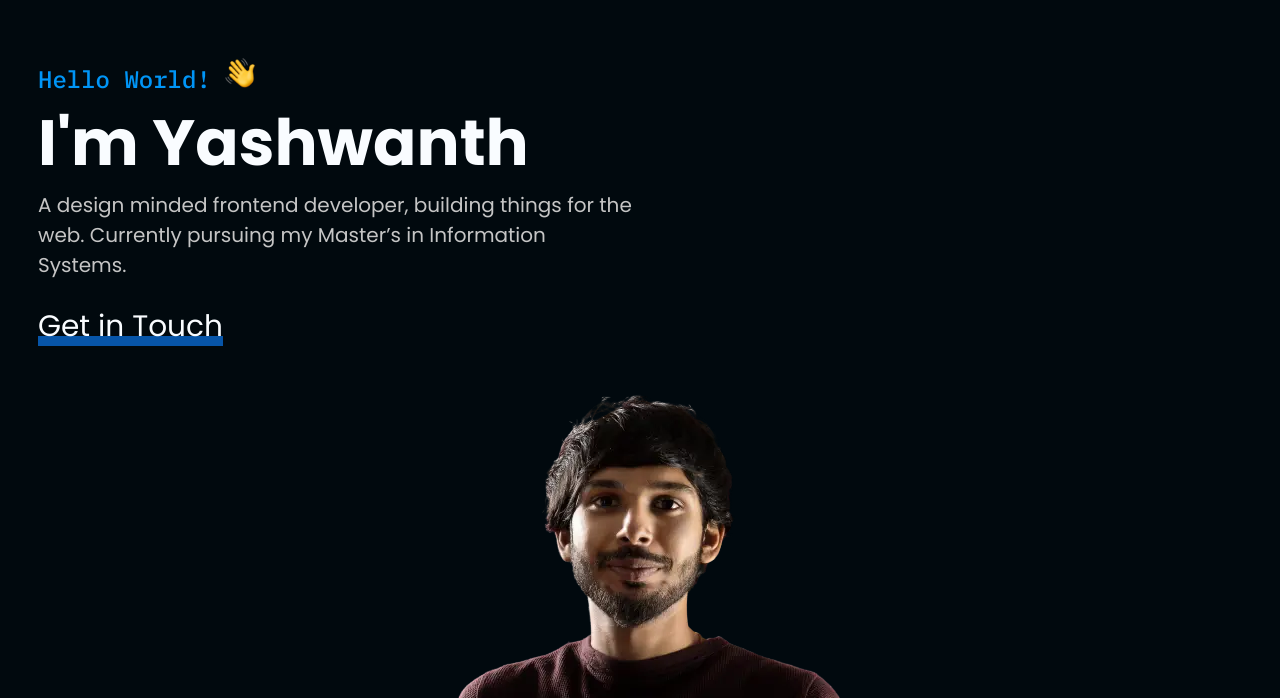
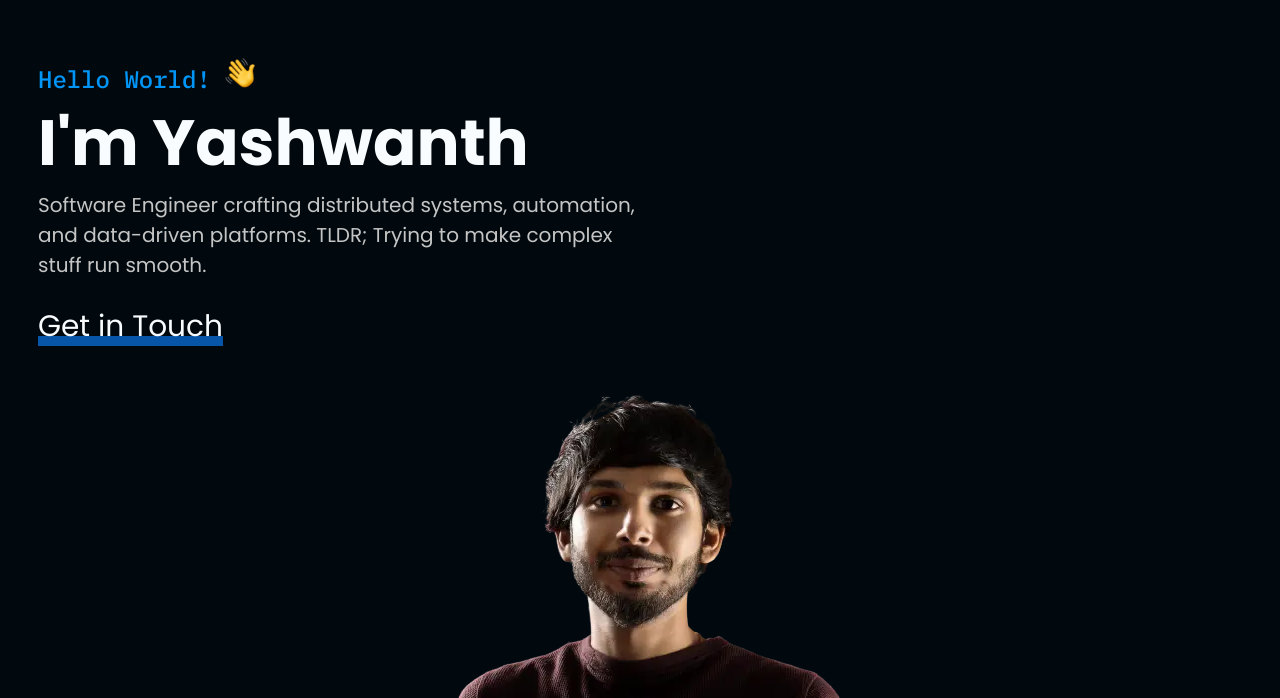
Before and after one commit to yashwanth-git/portfolio, a website built with webpack: page src/index.html in a window 1280 px wide. Shown: the part 102-800 px from the top of the page. Built offline with nearby package versions, Linux system fonts and the light colour scheme.

Commit message:
updates tag, resume

```diff
--- a/src/index.html
+++ b/src/index.html
@@ -162,8 +162,7 @@
             ></span>
             <h1>I'm Yashwanth</h1>
             <p class="Hero__desc">
-              A design minded frontend developer, building things for the web.
-              Currently pursuing my Master’s in Information Systems.
+              Software Engineer crafting distributed systems, automation, and data-driven platforms. TLDR; Trying to make complex stuff run smooth.
             </p>
             <div class="Hero__Cta">
               <a
```
Also changed, not shown: 2 other files.
